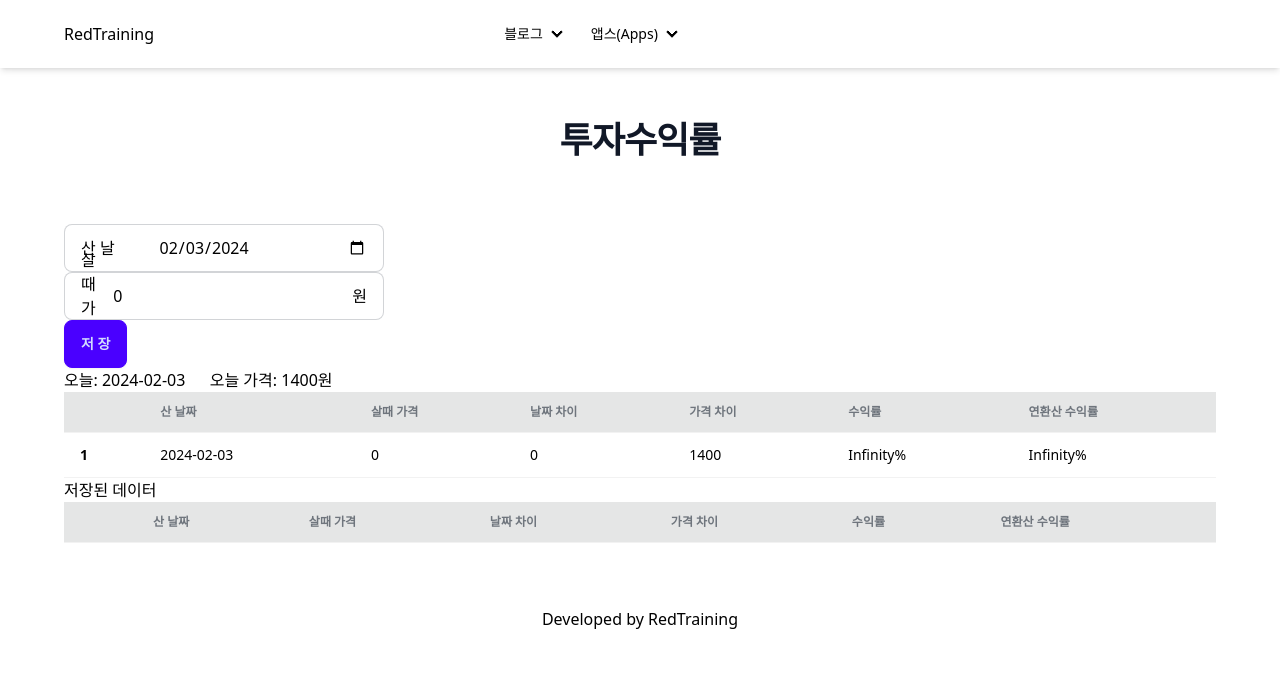
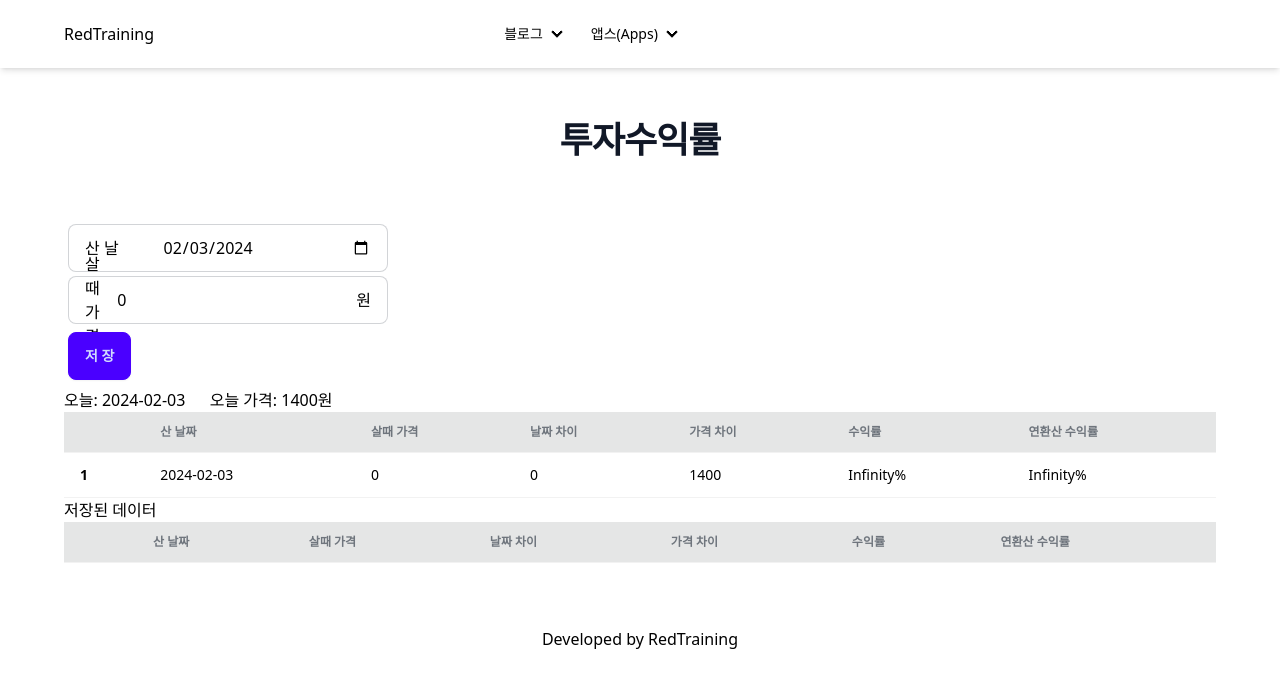
Before and after one commit to keenager/public-blog, a Next.js app: page /applications/roi in a window 1280 px wide. Shown: the top 688 px of the page. Built offline with nearby package versions, Linux system fonts and the light colour scheme.

Commit message:
AddDataForm 파일 대소문자 반영

```diff
--- a/src/app/_components/apps/roi/addDataForm.tsx
+++ b/src/app/_components/apps/roi/AddDataForm.tsx
@@ -44,8 +44,8 @@ export default function AddDataForm({
   };
 
   return (
-    <>
-      <label className="input input-bordered w-full max-w-xs flex items-center gap-2">
+    <div className="addForm m-1">
+      <label className="input input-bordered w-full max-w-xs flex items-center gap-2 my-1">
         <p className="basis-3/12">산 날</p>
         <input
           type="date"
@@ -54,7 +54,7 @@ export default function AddDataForm({
           onChange={dateChangeHandler}
         />
       </label>
-      <label className="input input-bordered w-full max-w-xs flex items-center gap-2">
+      <label className="input input-bordered w-full max-w-xs flex items-center gap-2 my-1">
         <p className="basis-3/12">살 때 가격</p>
         <input
           type="number"
@@ -65,9 +65,9 @@ export default function AddDataForm({
         />
         <p className="basis-1/12 text-center">원</p>
       </label>
-      <button className="btn btn-primary" onClick={saveHandler}>
+      <button className="btn btn-primary my-1" onClick={saveHandler}>
         저 장
       </button>
-    </>
+    </div>
   );
 }
```
